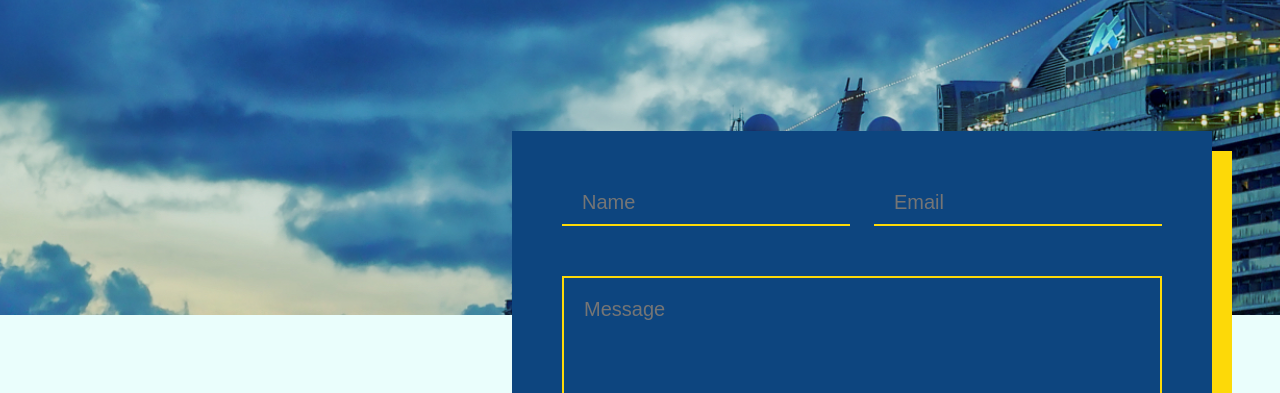
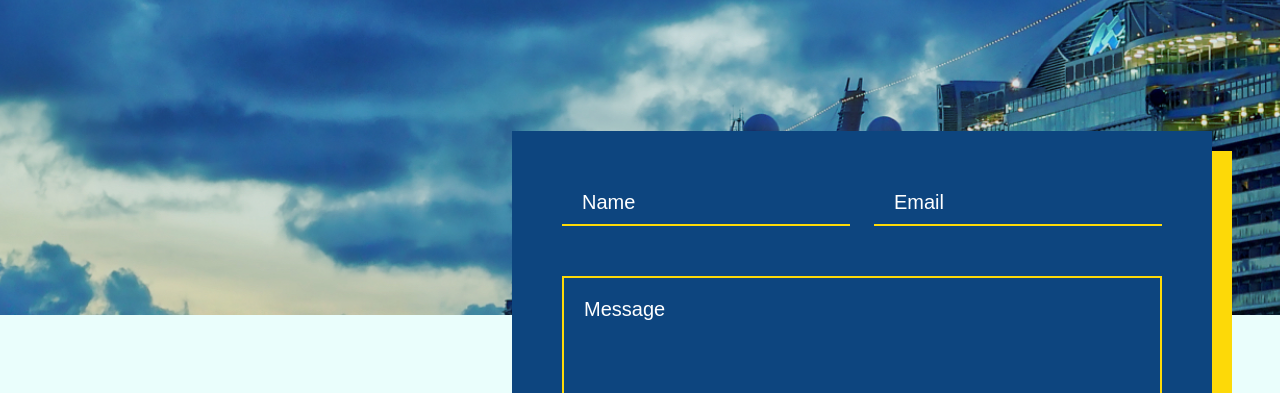
Before and after one commit to Aa-thomas/Aaron-Thomas-Project-1, a plain HTML site: page html/contact.html in a window 1280 px wide. Shown: the part 285-678 px from the top of the page. Drawn offline with Linux system fonts and the light colour scheme; a web font is replaced by a local one.

Commit message:
change :placeholder styles

```diff
--- a/styles/sass/partials/contact/_contact-form.scss
+++ b/styles/sass/partials/contact/_contact-form.scss
@@ -34,6 +34,10 @@
          border: none;
          border-bottom: solid 2px v.$dandelion;
          font-size: clamp(0.8rem, 1.6vw, 1rem);
+         &::placeholder {
+            color: v.$white;
+            opacity: 1;
+         }
       }
 
       textarea {
--- a/styles/sass/styles.scss
+++ b/styles/sass/styles.scss
@@ -16,4 +16,5 @@
 @use './partials/contact/contact-form';
 
 // Blog
-@use './partials/blog/blog-header'
+@use './partials/blog/blog-header';
+@use './partials/blog/blog-form';
```
Also changed, not shown: styles/styles.css.
